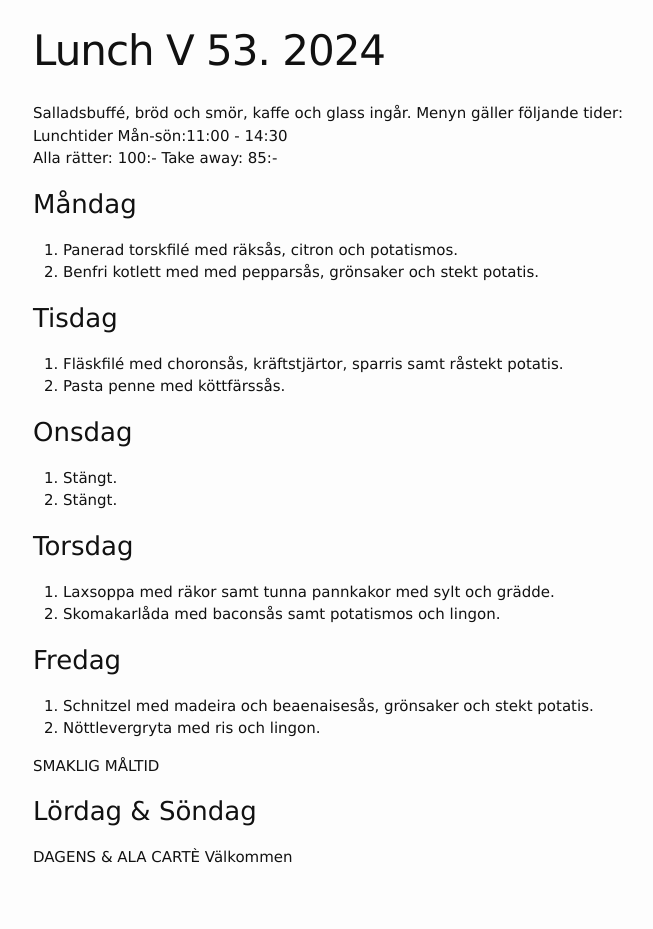
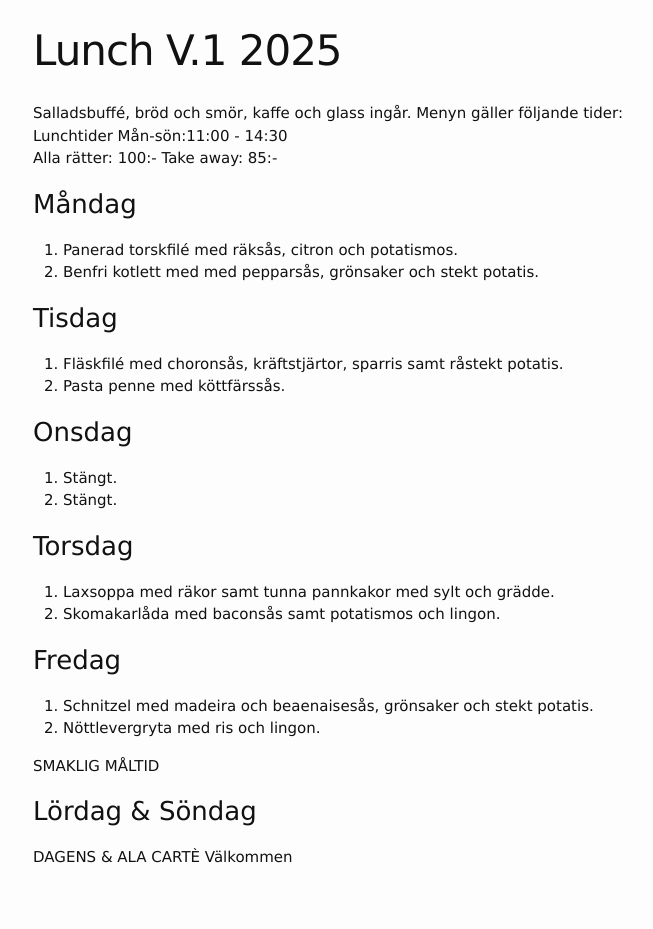
Before and after one commit to FarInn62/farinn62.github.io, a Jekyll site: the page built from lunch.md, in a window 1280 px wide. Shown: the whole page, without its empty margins (237-890 px from the left). Built offline with Jekyll 4.4.1, drawn with Linux system fonts in a browser that asks for light colours.

Commit message:
Update lunch.md

```diff
--- a/lunch.md
+++ b/lunch.md
@@ -1,6 +1,6 @@
 ---
 layout: foodmenu
-title: Lunch V 53. 2024
+title: Lunch V.1 2025
 permalink: /lunch/
 published: true
 ---
```
